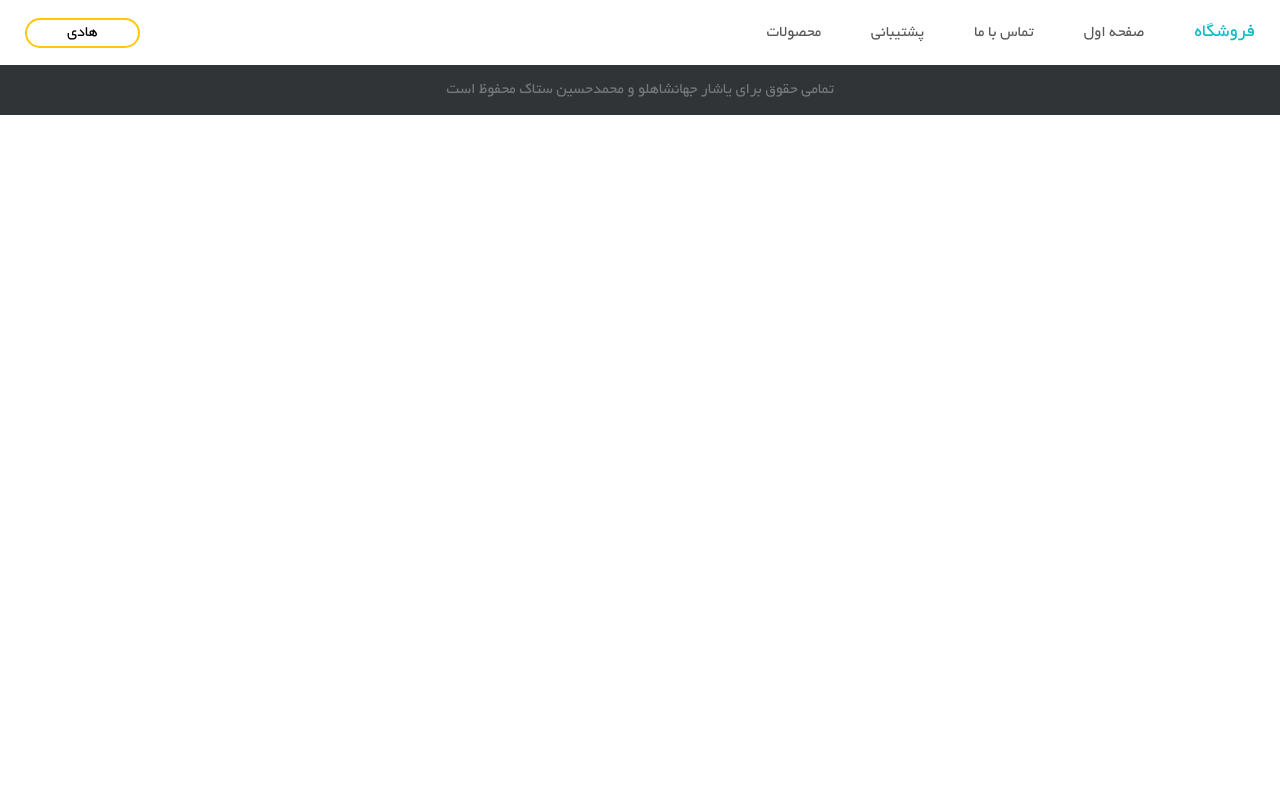
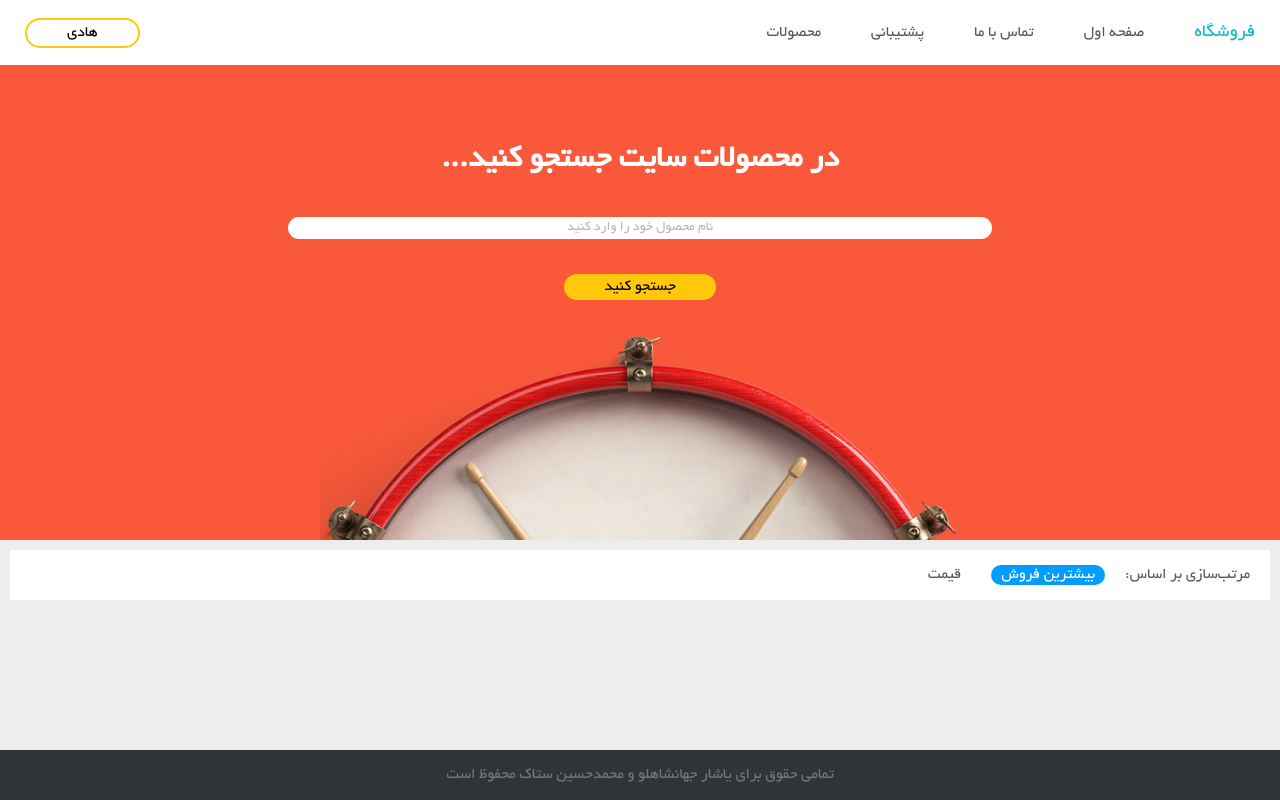
Before and after one commit to mhstk/online-shop, a React (Create React App) app: page / in a window 1280 px wide. Built offline with nearby package versions, Linux system fonts and the light colour scheme.

Commit message:
hero header and sorter added

```diff
--- /dev/null
+++ b/src/containers/home/hero/hero.js
@@ -0,0 +1,15 @@
+import React from 'react';
+import styles from "./hero.module.css";
+import clock from "../../../assets/clock.png"
+const Hero = (props) => {
+    return (
+        <div className={styles.hero}>
+            <h1>در محصولات سایت جستجو کنید...</h1>
+            <input type="text" placeholder="نام محصول خود را وارد کنید"/>
+            <button>جستجو کنید</button>
+            <img src={clock} alt="clock"/>
+        </div>
+    );
+};
+
+export default Hero;
--- /dev/null
+++ b/src/containers/home/hero/hero.module.css
@@ -0,0 +1,50 @@
+.hero {
+    display: flex;
+    flex-direction: column;
+    background-color: #F9593A;
+    align-items: center;
+    justify-content: center;
+    direction: rtl;
+}
+
+.hero h1 {
+    font-size: 32px;
+    margin-top: 80px;
+    color: white;
+}
+
+.hero input {
+    margin-top: 40px;
+    outline: none;
+    width: 55%;
+    border-radius: 24px;
+    border: none;
+    padding: 4px 8px;
+    font-size: 14px;
+}
+
+.hero input::placeholder {
+    text-align: center;
+    color: #b8b8b8;
+}
+
+.hero button {
+    margin-top: 35px;
+    background-color: #FFC80A;
+    color: black;
+    font-size: 16px;
+    border: none;
+    border-radius: 24px;
+    cursor: pointer;
+    padding: 5px 40px;
+    text-align: center;
+}
+
+.hero button:hover {
+    box-shadow: 0px 10px 12px -11px #FFC80A;
+}
+
+.hero img {
+    margin-top: 30px;
+    width: 50%;
+}
--- a/src/containers/home/home.js
+++ b/src/containers/home/home.js
@@ -1,8 +1,15 @@
 import React from 'react';
 import styles from "./home.module.css"
+import Hero from "./hero/hero";
+import Sorter from "./itemsSection/sorter/sorter";
 const Home = (props) => {
     return (
-        <div className="home"></div>
+        <div className={styles.home}>
+            <Hero/>
+            <section className={styles.section}>
+                <Sorter/>
+            </section>
+        </div>
     );
 };
 
--- a/src/containers/home/home.module.css
+++ b/src/containers/home/home.module.css
@@ -0,0 +1,12 @@
+.home {
+    width: 100%;
+    min-height: calc(100vh - 65px - 50px);
+    background-color: #ededed;
+
+}
+
+.section {
+    display: flex;
+    flex-direction: column;
+    padding: 10px;
+}
--- /dev/null
+++ b/src/containers/home/itemsSection/sorter/sorter.js
@@ -0,0 +1,14 @@
+import React from 'react';
+import styles from "./sorter.module.css";
+
+const Sorter = (props) => {
+    return (
+        <div className={styles.sorter}>
+            <p>مرتب‌سازی بر اساس:</p>
+            <button className={styles.active}>بیشترین فروش</button>
+            <button >قیمت</button>
+        </div>
+    )
+};
+
+export default Sorter;
--- /dev/null
+++ b/src/containers/home/itemsSection/sorter/sorter.module.css
@@ -0,0 +1,27 @@
+.sorter {
+    width: 100%;
+    height: 50px;
+    background-color: white;
+    direction: rtl;
+    display: flex;
+    align-items: center;
+    padding: 0 20px;
+    gap: 20px;
+    color: #595959;
+}
+
+.sorter button {
+    border-radius: 24px;
+    border: none;
+    background-color: white;
+    cursor: pointer;
+    padding: 2px 10px;
+    color: #595959;
+}
+
+.sorter button.active {
+    background-color: #009DFF;
+    color: white;
+    box-shadow: 0px 10px 12px -11px #009DFF;
+
+}
```
Also changed, not shown: src/assets/clock.png (added), src/containers/home/itemsSection/categories/categories.js (added), src/containers/home/itemsSection/categories/categories.module.css (added), src/containers/home/itemsSection/items/items.js (added), src/containers/home/itemsSection/items/items.module.css (added), src/containers/home/itemsSection/priceRange/priceRange.js (added), src/containers/home/itemsSection/priceRange/priceRange.module.css (added).
